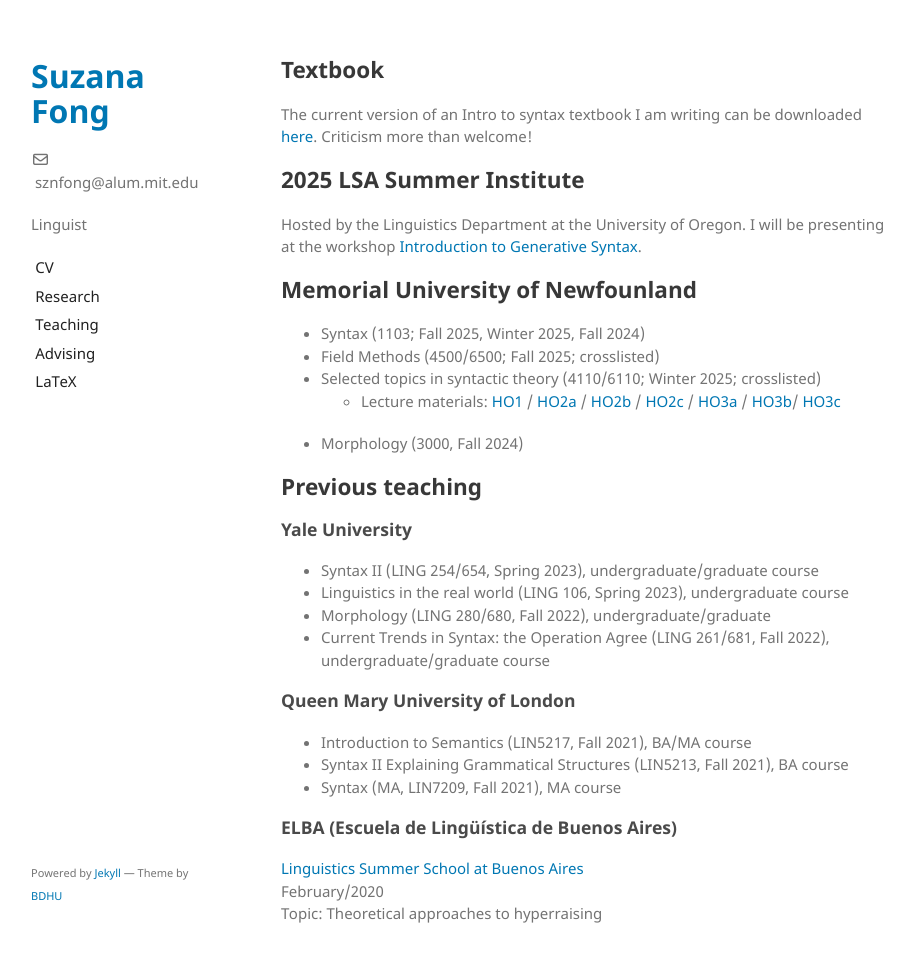
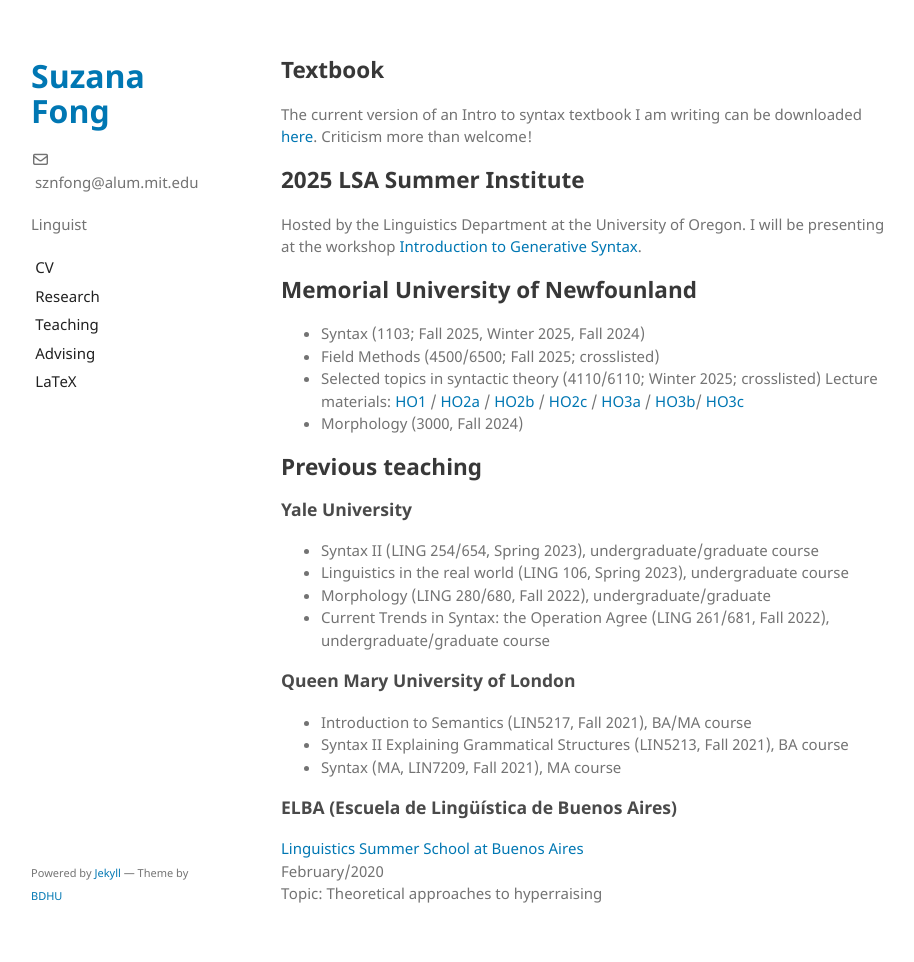
Before and after one commit to sznfng/sznfng.github.io, a Jekyll site: the page built from teaching.md, in a window 1280 px wide and 975 px high. Shown: the top 962 px of the window, without its empty margins (179-1093 px from the left). Built offline with Jekyll 4.4.1, drawn with Linux system fonts in a browser that asks for light colours.

```diff
--- a/teaching.md
+++ b/teaching.md
@@ -14,7 +14,7 @@ Hosted by the Linguistics Department at the University of Oregon. I will be pres
 + Syntax (1103; Fall 2025, Winter 2025, Fall 2024)
 + Field Methods (4500/6500; Fall 2025; crosslisted)
 + Selected topics in syntactic theory (4110/6110; Winter 2025; crosslisted)
-  - Lecture materials: [HO1](https://sznfng.github.io/files/agree_course/Selected_topics_in_syntactic_theory_4110_6110_Winter_2025_handout%201.pdf) / [HO2a](https://sznfng.github.io/files/agree_course/Selected_topics_in_syntactic_theory_4110_6110_Winter_2025_handout%202a.pdf) / [HO2b](https://sznfng.github.io/files/agree_course/Selected_topics_in_syntactic_theory_4110_6110_Winter_2025_handout%202b.pdf) / [HO2c](https://sznfng.github.io/files/agree_course/Selected_topics_in_syntactic_theory_4110_6110_Winter_2025_handout%202c.pdf) / [HO3a](https://sznfng.github.io/files/agree_course/Selected_topics_in_syntactic_theory_4110_6110_Winter_2025_handout%203a.pdf) / [HO3b](https://sznfng.github.io/files/agree_course/Selected_topics_in_syntactic_theory_4110_6110_Winter_2025_handout%203b.pdf)/ [HO3c](https://sznfng.github.io/files/agree_course/Selected_topics_in_syntactic_theory_4110_6110_Winter_2025_handout%203c.pdf)
+  Lecture materials: [HO1](https://sznfng.github.io/files/agree_course/Selected_topics_in_syntactic_theory_4110_6110_Winter_2025_handout%201.pdf) / [HO2a](https://sznfng.github.io/files/agree_course/Selected_topics_in_syntactic_theory_4110_6110_Winter_2025_handout%202a.pdf) / [HO2b](https://sznfng.github.io/files/agree_course/Selected_topics_in_syntactic_theory_4110_6110_Winter_2025_handout%202b.pdf) / [HO2c](https://sznfng.github.io/files/agree_course/Selected_topics_in_syntactic_theory_4110_6110_Winter_2025_handout%202c.pdf) / [HO3a](https://sznfng.github.io/files/agree_course/Selected_topics_in_syntactic_theory_4110_6110_Winter_2025_handout%203a.pdf) / [HO3b](https://sznfng.github.io/files/agree_course/Selected_topics_in_syntactic_theory_4110_6110_Winter_2025_handout%203b.pdf)/ [HO3c](https://sznfng.github.io/files/agree_course/Selected_topics_in_syntactic_theory_4110_6110_Winter_2025_handout%203c.pdf)
 + Morphology (3000, Fall 2024)
 
 ## Previous teaching
```
